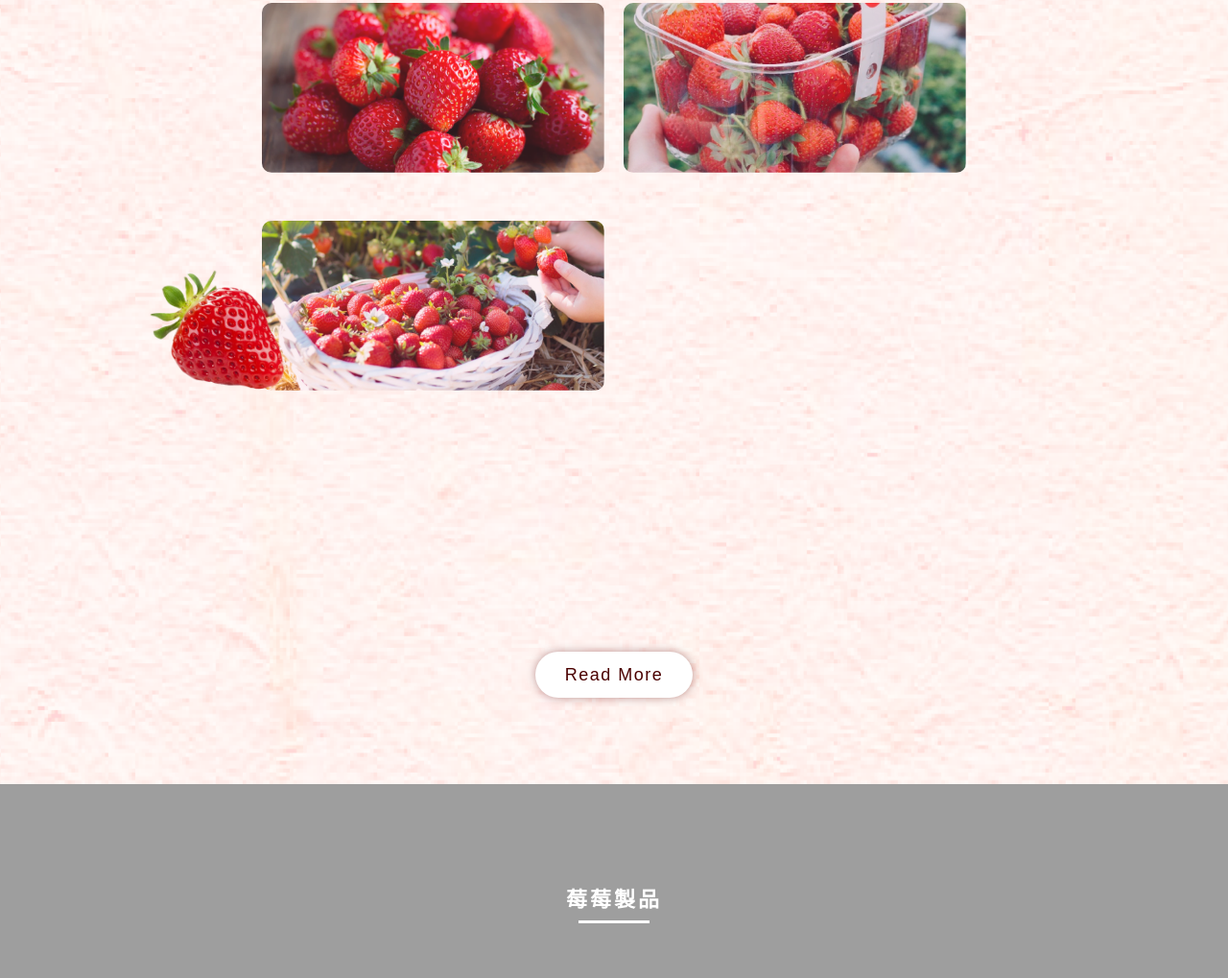
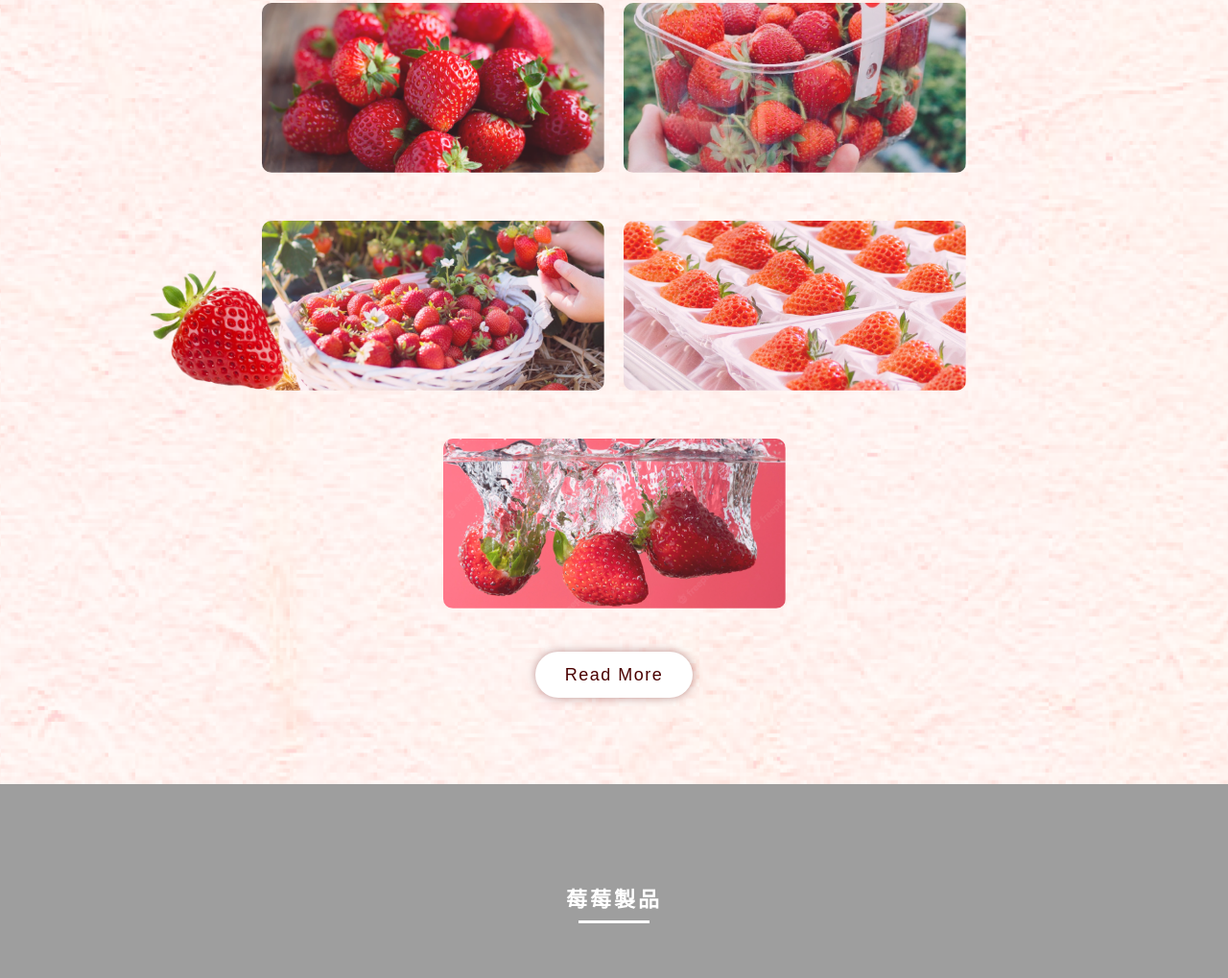
Before and after one commit to sarah20030409/4-3HW, a plain HTML site: page index.html in a window 1280 px wide. Shown: the part 1300-2319 px from the top of the page at 96% size. Drawn offline with Linux system fonts and the light colour scheme; the site is published under a folder, as on GitHub Pages, so addresses that start at the root find nothing.

Commit message:
Update index.html

```diff
--- a/index.html
+++ b/index.html
@@ -102,13 +102,13 @@
                             <p>............</p>
                             </div>
                         </li>
-                        <li class="S_img s_img8" style="background-image:url('/img/eimg8.png')">
+                        <li class="S_img s_img8" style="background-image:url('img/eimg8.png')">
                             <div class="fade">
                             <h2>Title</h2>
                             <p>............</p>
                             </div>
                         </li>
-                        <li class="S_img s_img9" style="background-image:url('/img/eimg9.png')">
+                        <li class="S_img s_img9" style="background-image:url('img/eimg9.png')">
                             <div class="fade">
                             <h2>Title</h2>
                             <p>............</p>
```
